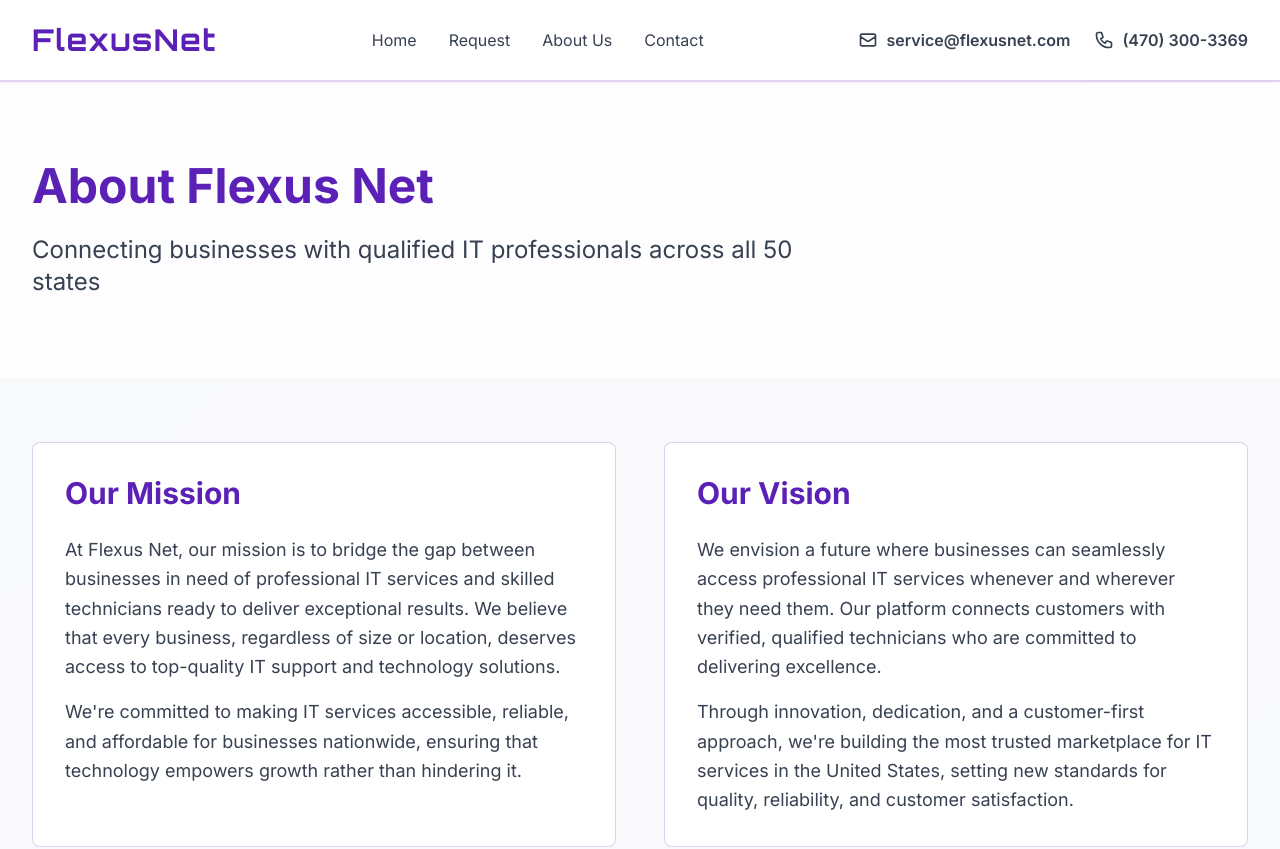
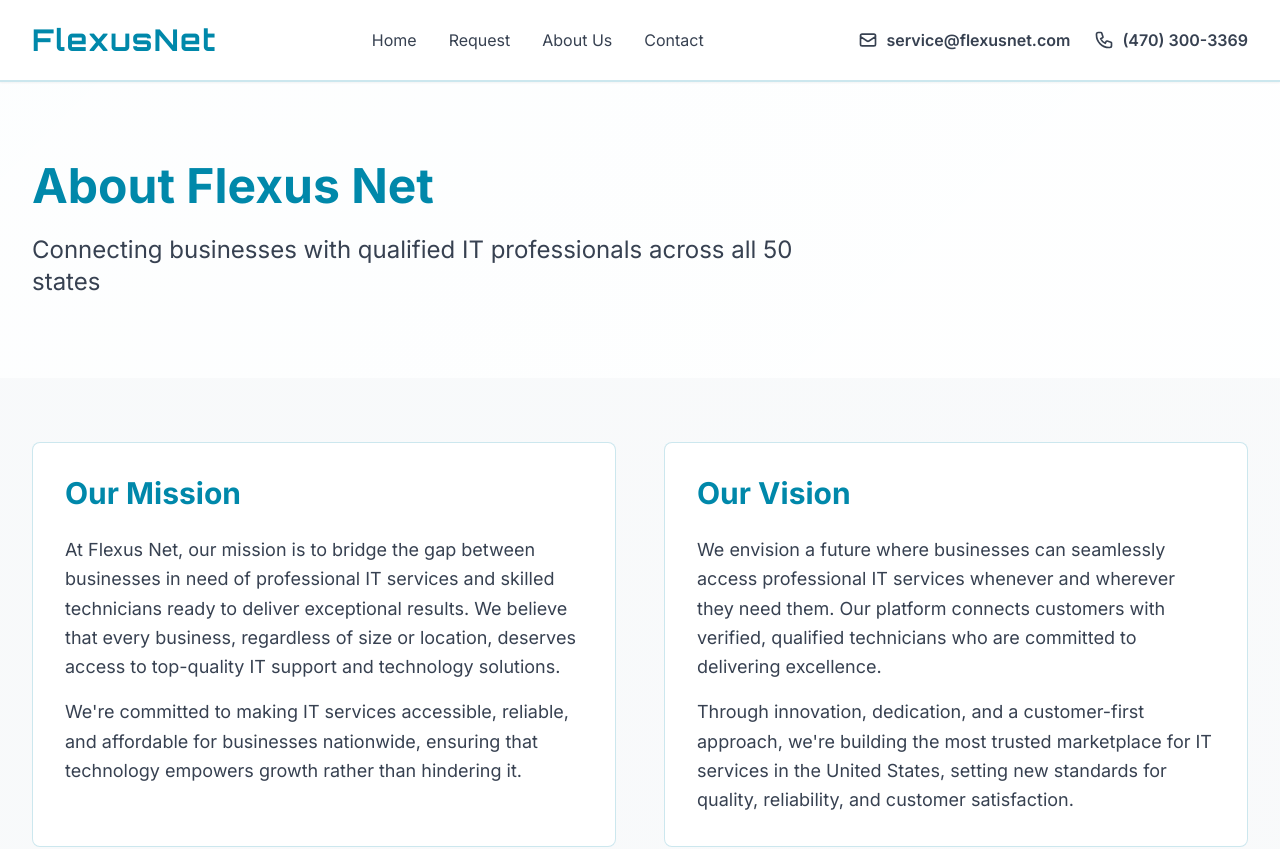
Before and after one commit to alekmarinov/flexusnet, a Next.js app: page /about in a window 1280 px wide. Shown: the top 849 px of the page. Built offline with nearby package versions, Linux system fonts and the light colour scheme.

Commit message:
Final fixes

```diff
--- a/app/globals.css
+++ b/app/globals.css
@@ -12,7 +12,7 @@
   --foreground-rgb: 30, 30, 40;
   --background-start-rgb: 250, 250, 255;
   --background-end-rgb: 245, 245, 250;
-  --neon-cyan: #5B21B6;
+  --neon-cyan: #0088aa;
 }
 
 * {
@@ -42,8 +42,8 @@ body::before {
   width: 100%;
   height: 100%;
     background-image:
-    linear-gradient(rgba(91, 33, 182, 0.015) 1px, transparent 1px),
-    linear-gradient(90deg, rgba(91, 33, 182, 0.015) 1px, transparent 1px);
+    linear-gradient(rgba(0, 136, 170, 0.015) 1px, transparent 1px),
+    linear-gradient(90deg, rgba(0, 136, 170, 0.015) 1px, transparent 1px);
   background-size: 50px 50px;
   pointer-events: none;
   z-index: 0;
@@ -58,8 +58,8 @@ body::before {
   .cyber-gradient {
     background: linear-gradient(
       135deg,
-      rgba(91, 33, 182, 0.05) 0%,
-      rgba(91, 33, 182, 0.02) 100%
+      rgba(0, 136, 170, 0.05) 0%,
+      rgba(0, 136, 170, 0.02) 100%
     );
   }
 
@@ -304,5 +304,5 @@ body::before {
 }
 
 ::-webkit-scrollbar-thumb:hover {
-  background: #6B46C1;
+  background: #0099bb;
 }
--- a/components/Recommendations.tsx
+++ b/components/Recommendations.tsx
@@ -28,10 +28,12 @@ export default function Recommendations() {
             >
               <div className="flex items-start mb-6">
                 <div className="relative w-16 h-16 rounded-full overflow-hidden flex-shrink-0 border-2 border-neon-cyan/50">
-                  {/* Placeholder for image - in production, use the actual image */}
-                  <div className="w-full h-full bg-gradient-to-br from-neon-cyan/30 to-neon-magenta/30 flex items-center justify-center text-neon-cyan font-bold text-xl">
-                    {rec.name.charAt(0)}
-                  </div>
+                  <Image
+                    src={`/${rec.photo}`}
+                    alt={rec.name}
+                    fill
+                    className="object-cover"
+                  />
                 </div>
                 <div className="ml-4">
                   <h3 className="text-xl font-semibold text-neon-cyan">{rec.name}</h3>
--- a/tailwind.config.ts
+++ b/tailwind.config.ts
@@ -37,7 +37,7 @@ const config: Config = {
           900: '#701a75',
         },
         neon: {
-          cyan: '#5B21B6',
+          cyan: '#0088aa',
         },
         cyber: {
           light: '#fafaff',
```
Also changed, not shown: recomendations.json (renamed from public/recomendations.json).
